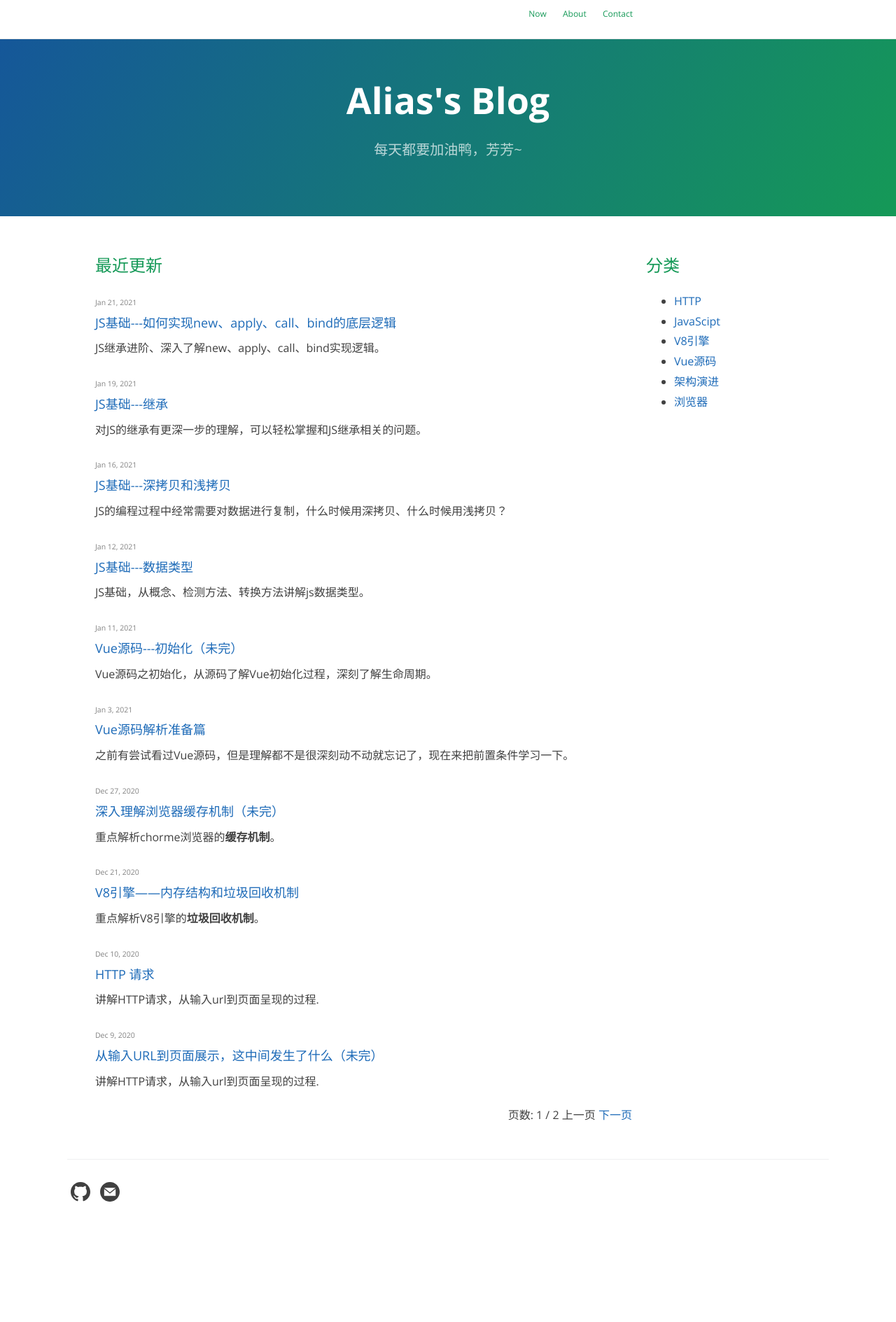
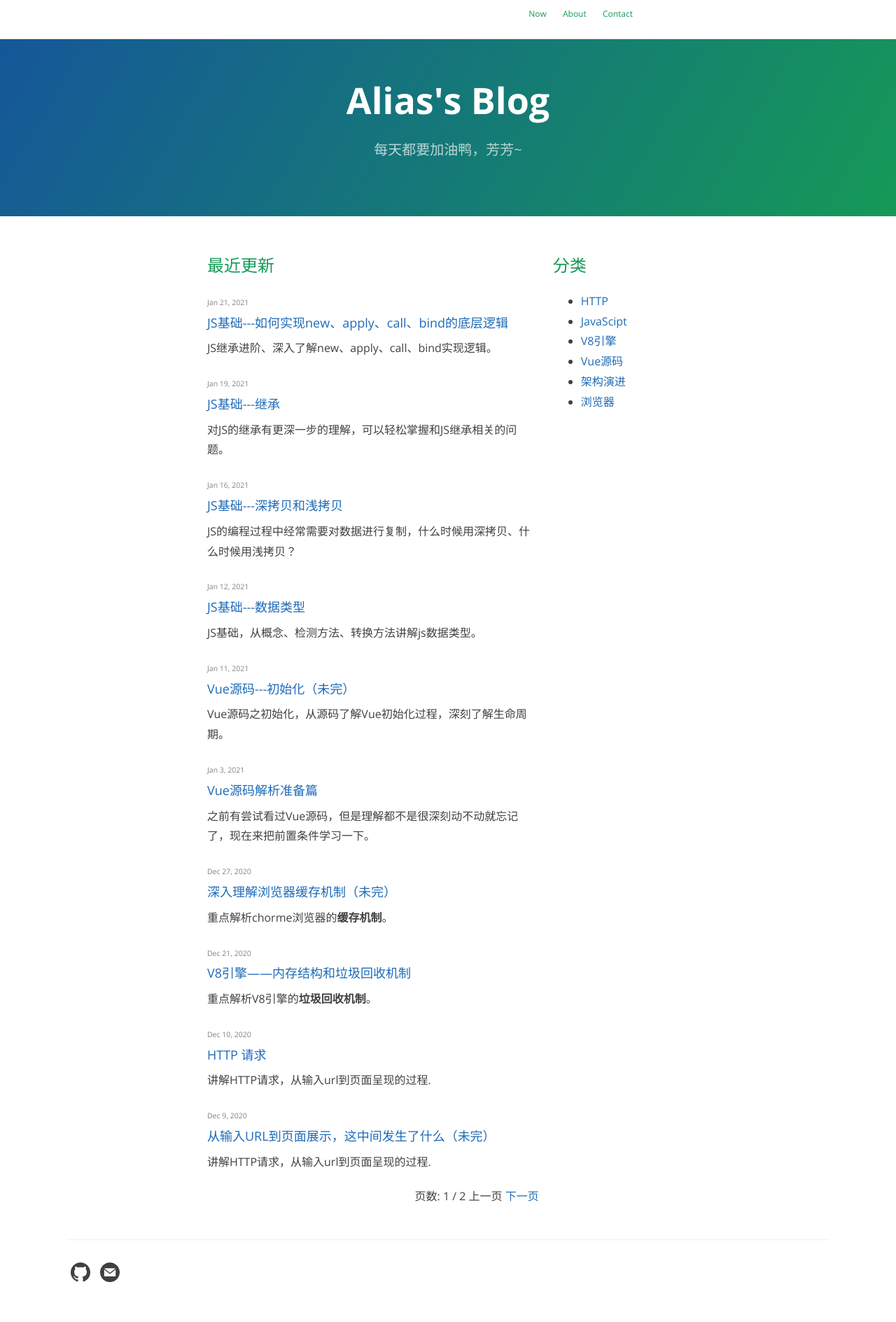
Before and after one commit to higwendolyn/Alias, a Jekyll site: the page built from index.html, in a window 1280 px wide. Shown: the whole page at 70% size. Built offline with Jekyll 4.4.1, drawn with Linux system fonts in a browser that asks for light colours; the list of posts is cut into pages by our own code; before the commit the page ends 1774 px from its top, so only the background shows below that.

Commit message:
修改样式

```diff
--- a/_sass/jekyll-theme-cayman-blog.scss
+++ b/_sass/jekyll-theme-cayman-blog.scss
@@ -198,7 +198,7 @@ a {
       max-width: 55rem;
     }
     .post-list-content {
-      padding-top: 3rem;
+      padding: 3rem 10rem 0 10rem;
       display: flex;
       justify-content: space-between;
       .category-list {
```
